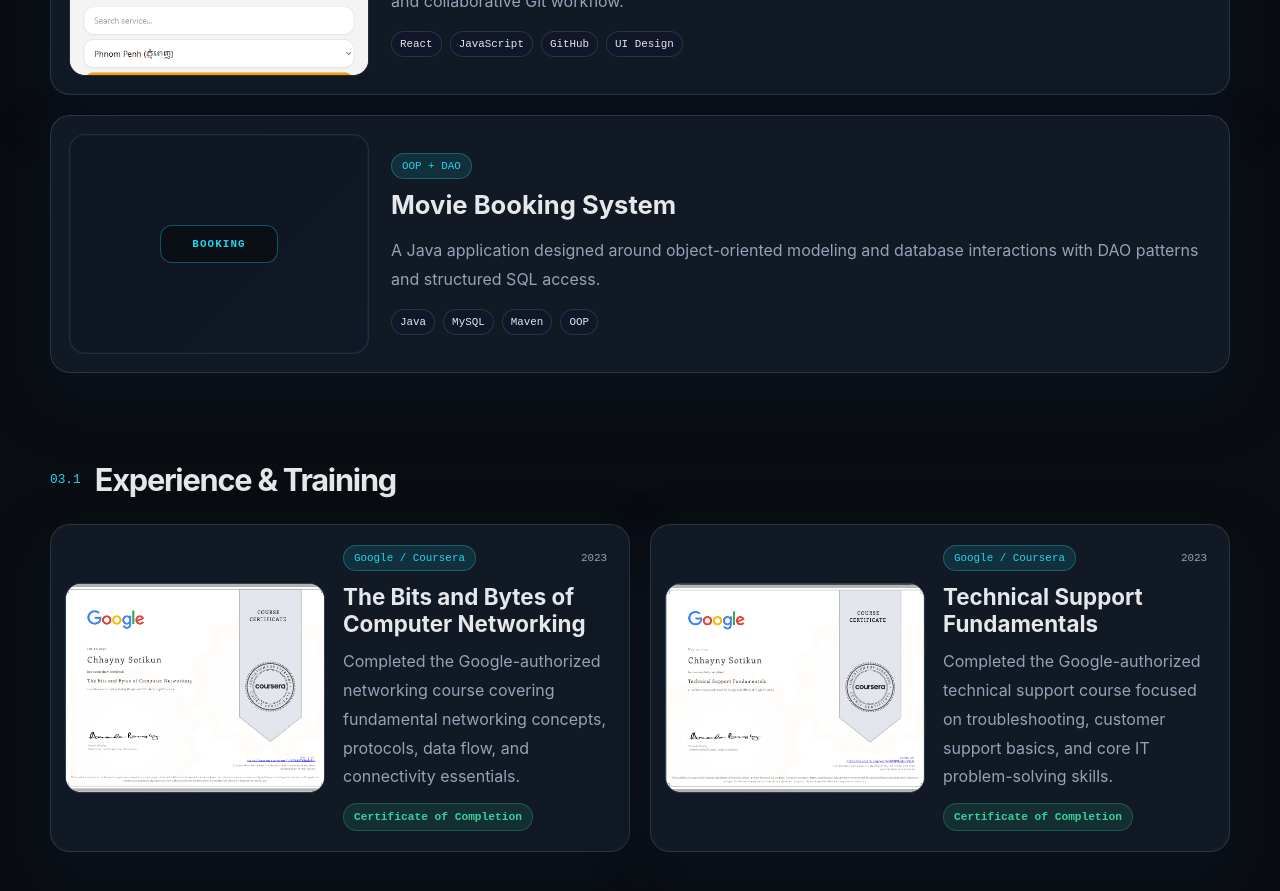
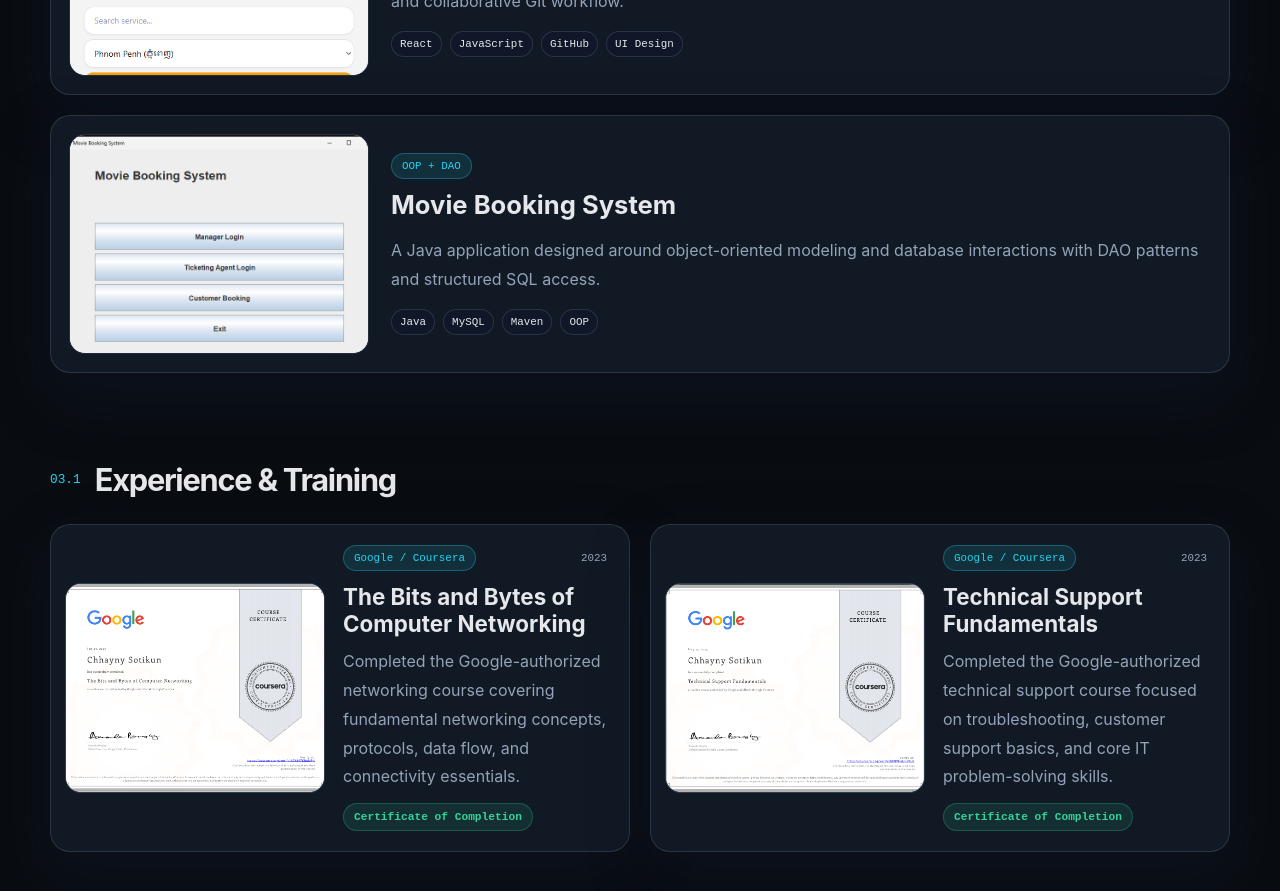
Before and after one commit to Tkunsss/portfolio_kun, a React (Vite) app: page / in a window 1280 px wide. Shown: the part 2180-3071 px from the top of the page. Built offline with nearby package versions, Linux system fonts and the light colour scheme.

Commit message:
first commit

```diff
--- a/src/App.jsx
+++ b/src/App.jsx
@@ -41,8 +41,9 @@ const projectCards = [
     description:
       'A Java application designed around object-oriented modeling and database interactions with DAO patterns and structured SQL access.',
     stack: ['Java', 'MySQL', 'Maven', 'OOP'],
+    image: '/MBS.png',
     visual: 'BOOKING',
-    links: [{ label: 'View', href: '#' }],
+    links: [{ label: 'View', href: 'https://github.com/Tkunsss/Movie-booking-system/tree/final_update' }],
   },
 ];
 
@@ -56,7 +57,7 @@ const experienceCards = [
     highlight: 'Certificate of Completion',
     visual: 'NET',
     image: 'TBAB.png',
-    links: [{ label: 'Certificate', href: '#' }],
+    links: [{ label: 'Certificate', href: 'https://coursera.org/verify/A7A9ATKRAMP4' }],
   },
   {
     title: 'Technical Support Fundamentals',
@@ -67,7 +68,7 @@ const experienceCards = [
     highlight: 'Certificate of Completion',
     visual: 'SUPPORT',
     image: '/TSF.png',
-    links: [{ label: 'Certificate', href: '#' }],
+    links: [{ label: 'Certificate', href: 'https://coursera.org/verify/8RNVH6UH7RLR' }],
   },
 ];
 
```
Also changed, not shown: public/MBS.png (added).
